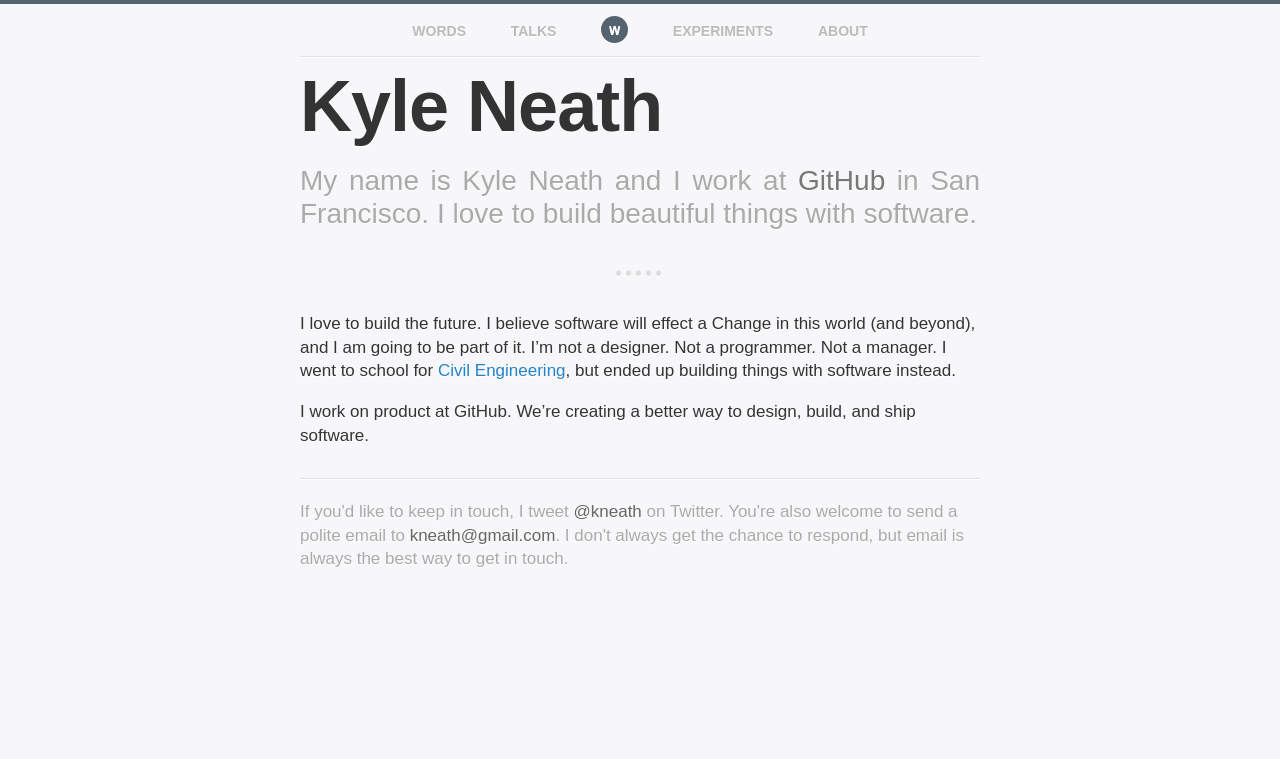
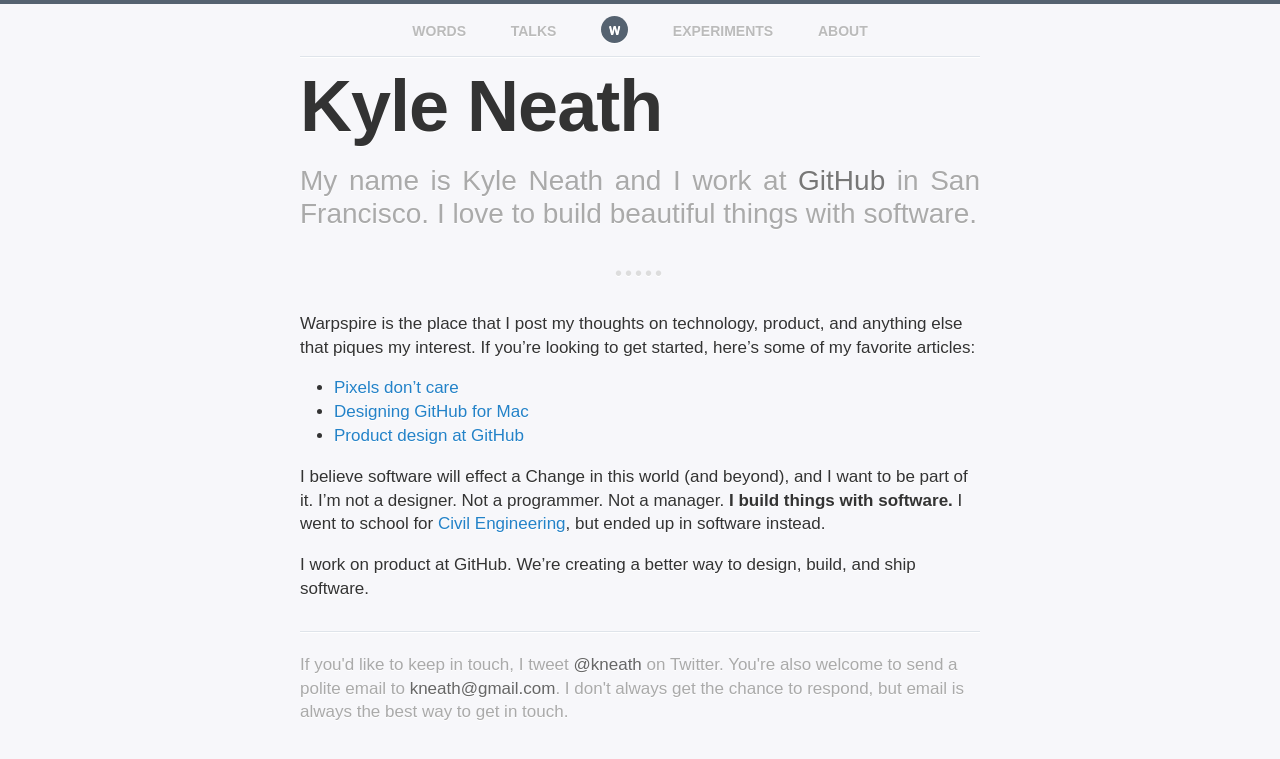
Before and after one commit to kneath/kneath.github.com, a Jekyll site: the page built from about/index.md, in a window 1280 px wide. Shown: the top 759 px of the page. Built offline with Jekyll 4.4.1, drawn with Linux system fonts in a browser that asks for light colours; Markdown is read by kramdown in place of the engine named in the settings; comment, search, counter and statistics services are not loaded.

Commit message:
Update the about page a bit

```diff
--- a/about/index.md
+++ b/about/index.md
@@ -11,7 +11,13 @@ title: "About Kyle Neath"
 
 ----
 
-I love to build the future. I believe software will effect a Change in this world (and beyond), and I am going to be part of it. I'm not a designer. Not a programmer. Not a manager. I went to school for [Civil Engineering](http://assets.warpspire.com/images/site/degree.jpg), but ended up building things with software instead.
+Warpspire is the place that I post my thoughts on technology, product, and anything else that piques my interest. If you're looking to get started, here's some of my favorite articles:
+
+* [Pixels don't care](/posts/pixels-dont-care/)
+* [Designing GitHub for Mac](/posts/designing-github-mac/)
+* [Product design at GitHub](http://warpspire.com/posts/product-design/)
+
+I believe software will effect a Change in this world (and beyond), and I want to be part of it. I'm not a designer. Not a programmer. Not a manager. **I build things with software.** I went to school for [Civil Engineering](http://assets.warpspire.com/images/site/degree.jpg), but ended up in software instead.
 
 I work on product at GitHub. We're creating a better way to design, build, and ship software.
 
```
